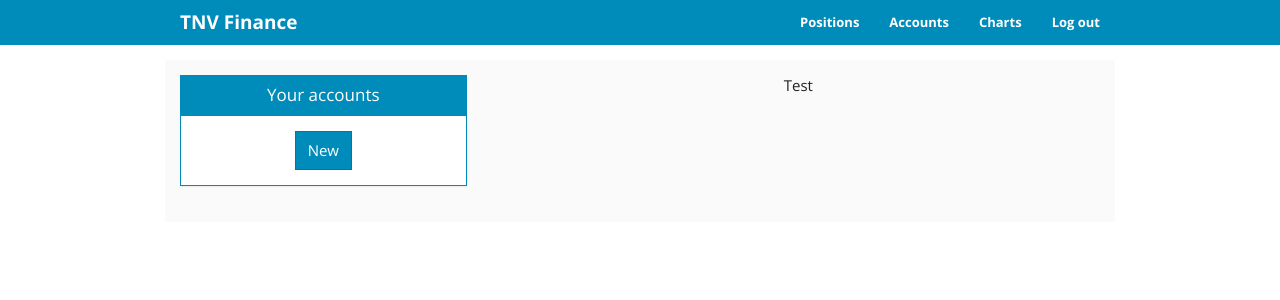
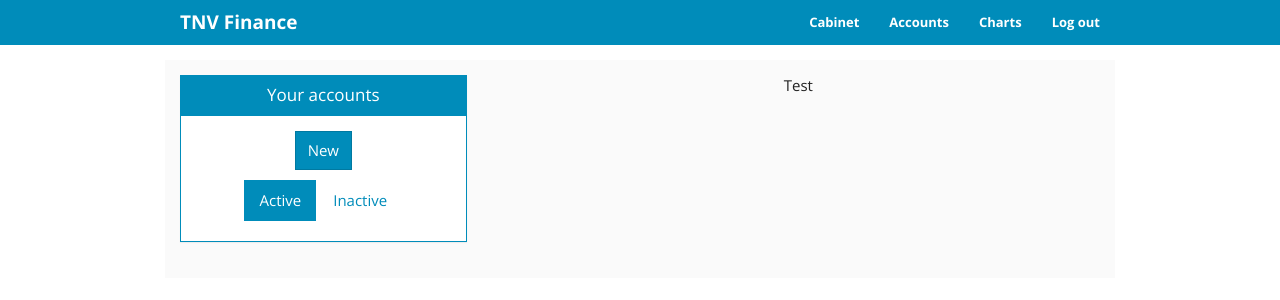
Before and after one commit to Vladimir37/TNV_Finance, a Django app: page /accounts/ in a window 1280 px wide. Shown: the top 300 px of the page. Run offline with Django 3.2, Linux system fonts and the light colour scheme; the visitor is signed in with stand-in values (Sample User, id 1); data that the repository does not hold is empty; some libraries are stand-ins or nearby versions.

Commit message:
Accounts 0.3

```diff
--- a/api/utils.py
+++ b/api/utils.py
@@ -102,7 +102,7 @@ def delete_account(request):
 def create_position(request):
     current_user = request.user
     account_num = request.POST.get('account', 0)
-    symbol_num = request.POST.get('symbol', 'Incorrect')
+    symbol_code = request.POST.get('symbol', 'Incorrect')
     value = request.POST.get('value', 1)
     start_date = datetime.now()
     take_profit = request.POST.get('take_profit', None)
@@ -111,8 +111,8 @@ def create_position(request):
     if request.POST.get('type', 'Incorrect') == 'buy':
         type_is_buy = True
     try:
-        target_symbol = Symbol.objects.get(code=symbol_num)
-        start_price = get_current(symbol_num)
+        target_symbol = Symbol.objects.get(code=symbol_code)
+        start_price = get_current(symbol_code)
         account = Account.objects.get(pk=account_num, user=current_user, active=True)
         value = int(value)
         if value < 0 or value > account.leverage * account.value:
--- a/api/views.py
+++ b/api/views.py
@@ -54,8 +54,17 @@ def get_current_many(request):
 def get_accounts(request):
     username = request.user
     active = bool(request.GET.get('active', 0))
-    accounts = Account.objects.filter(user=username, active=active)
-    return render(request, 'api.html', serialize(accounts))
+    accounts_raw = Account.objects.filter(user=username, active=active)
+    accounts = []
+    for account in accounts_raw:
+        current_account = {
+            'id': account.pk,
+            'category': account.category.name,
+            'positions': Position.objects.filter(owner=account).count(),
+            'value': account.value
+        }
+        accounts.append(current_account)
+    return HttpResponse(json.dumps(accounts), content_type='application/json')
 
 @login_required()
 def get_positions(request):
--- a/front/static/css/main.css
+++ b/front/static/css/main.css
@@ -51,6 +51,13 @@
     background: #008cba;
     color: #ffffff;
 }
+.activity {
+    margin-top: 10px;
+    cursor: pointer;
+    text-align: center;
+    display: inline-block;
+}
+
 
 /* helpers*/
 .red {
--- a/front/static/js/ng/controllers/index.js
+++ b/front/static/js/ng/controllers/index.js
@@ -152,6 +152,25 @@ app.controller('creatingAccount', ['$scope', '$http', 'getCategories', function(
     });
 }]);
 
-app.controller('listAccounts', ['$scope', '$http', 'getAccounts', function($scope, $http, getAccounts) {
-    getAccounts()
+app.controller('listAccounts', ['$scope', 'getAccounts', function($scope, getAccounts) {
+    $scope.active = 1;
+    $scope.change_active = function(active) {
+        $scope.active = active;
+    };
+    $scope.get_class = function(active) {
+        if($scope.active == active) {
+            return 'active';
+        }
+        else {
+            return '';
+        }
+    };
+    // start
+    getAccounts($scope.active).then(function(accounts) {
+        console.log(accounts);
+        $scope.accounts = accounts.data;
+    }).catch(function(err) {
+        console.log(err);
+        $scope.error_message = 'Server error';
+    });
 }]);
--- a/front/templates/_layout_.html
+++ b/front/templates/_layout_.html
@@ -17,8 +17,8 @@
         <article class="wrapper">
             <a class="navbar-brand" href="/">TNV Finance</a>
             <ul class="nav navbar-nav">
-                <li><a href="">Positions</a></li>
-                <li><a href="">Accounts</a></li>
+                <li><a href="/cabinet">Cabinet</a></li>
+                <li><a href="/accounts">Accounts</a></li>
                 <li><a href="/charts">Charts</a></li>
                 <li><a href="/api/logout">Log out</a></li>
         </ul>
--- a/front/templates/accounts.html
+++ b/front/templates/accounts.html
@@ -34,11 +34,16 @@
                 <div class="panel-heading">
                     <h3 class="panel-title">Your accounts</h3>
                 </div>
-                <div class="panel-body" ng-controller="creatingAccount">
+                <div class="panel-body" ng-controller="listAccounts">
 {#                    <article class="list-group-item" ng-repeat="account in accounts">#}
 {#                        //#}
 {#                    </article>#}
                     <article class="btn btn-primary" data-toggle="modal" data-target="#modal">New</article>
+                    <br/>
+                    <ul class="nav nav-pills activity">
+                        <li ng-class="get_class(1)" ng-click="change_active(1)"><a>Active</a></li>
+                        <li ng-class="get_class(0)" ng-click="change_active(0)"><a>Inactive</a></li>
+                    </ul>
                 </div>
             </div>
         </article>
```
